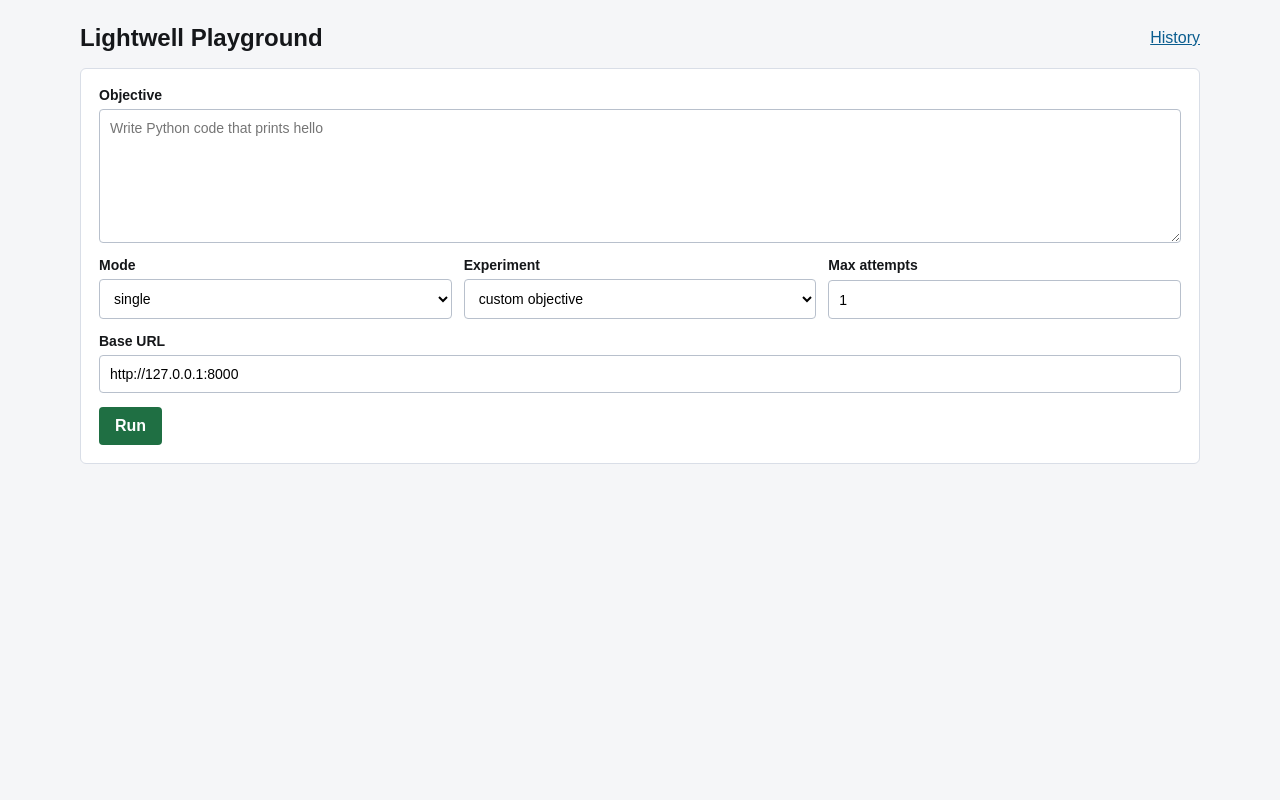
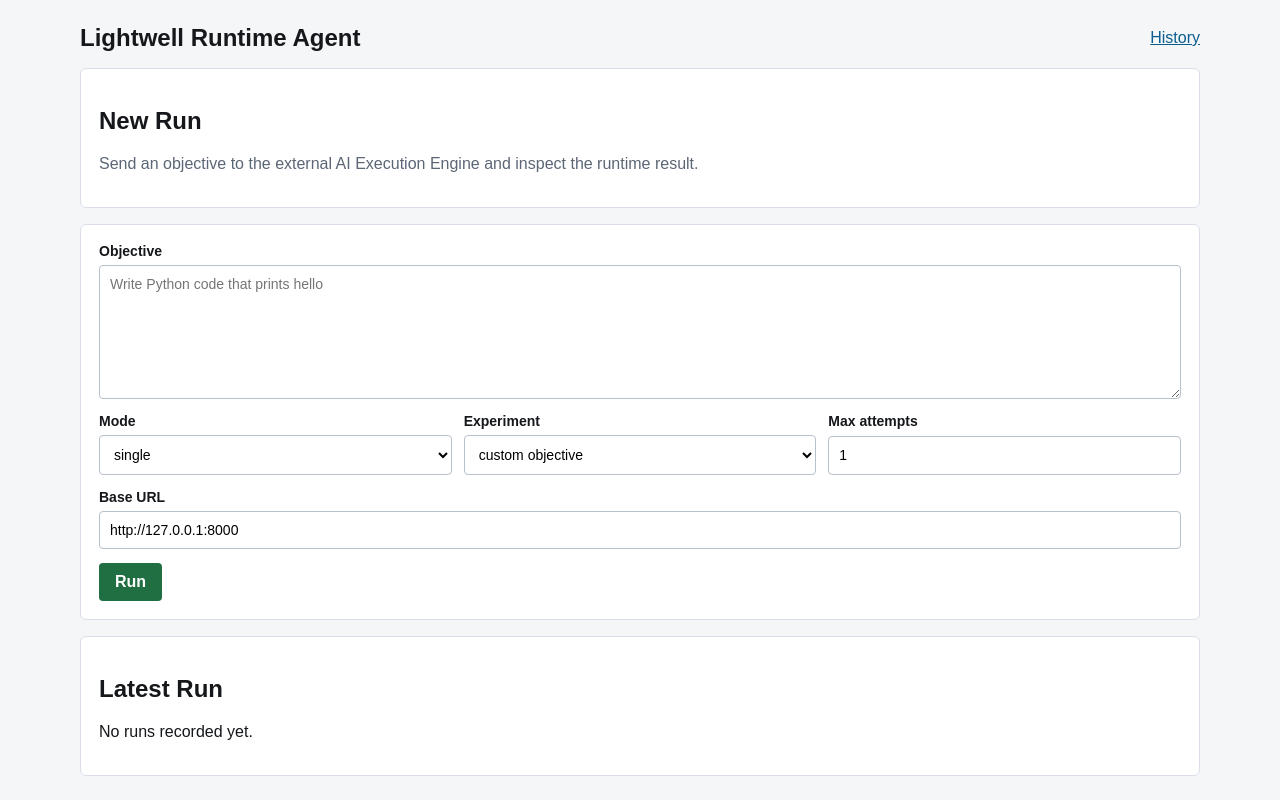
Before and after one commit to Slyog/lightwell-runtime-agent, a FastAPI app: page / in a window 1280 px wide. Run offline with FastAPI, Linux system fonts and the light colour scheme.

Commit message:
Add Lightwell run history inspection workspace

```diff
--- a/app.py
+++ b/app.py
@@ -83,6 +83,28 @@ def status_options(selected: str) -> str:
     )
 
 
+def display_failure_category(success, failure_category) -> str:
+    return "none" if success is True else str(failure_category or "unknown")
+
+
+def latest_run_summary() -> str:
+    runs = list_runs(LOG_DIR)
+    if not runs:
+        return "<p>No runs recorded yet.</p>"
+    latest = runs[0]
+    success = "unknown" if latest["success"] is None else str(latest["success"]).lower()
+    return (
+        '<div class="latest-grid">'
+        f"<div><span>timestamp</span><strong>{esc(latest['timestamp'])}</strong></div>"
+        f"<div><span>success</span><strong>{esc(success)}</strong></div>"
+        f"<div><span>failure_category</span><strong>{esc(display_failure_category(latest['success'], latest['failure_category']))}</strong></div>"
+        f"<div><span>trace_count</span><strong>{esc(latest['trace_count'])}</strong></div>"
+        f"<div class=\"wide\"><span>objective</span><strong>{esc(latest['objective'])}</strong></div>"
+        f'<div><a href="/history/{esc(latest["run_id"])}">Open detail</a></div>'
+        "</div>"
+    )
+
+
 @app.get("/", response_class=HTMLResponse)
 def index():
     return render_template(
@@ -92,6 +114,7 @@ def index():
         objective="",
         max_attempts="1",
         base_url="http://127.0.0.1:8000",
+        latest_run=latest_run_summary(),
     )
 
 
@@ -140,7 +163,7 @@ def render_result(result: dict, mode: str, max_attempts: int, base_url: str) ->
     return render_template(
         "result.html",
         success=esc(str(result.get("success")).lower()),
-        failure_category=esc(result.get("failure_category")),
+        failure_category=esc(display_failure_category(result.get("success"), result.get("failure_category"))),
         is_agent_failure=esc(str(result.get("is_agent_failure")).lower()),
         is_infrastructure_failure=esc(str(result.get("is_infrastructure_failure")).lower()),
         stdout=esc(result.get("final_stdout")),
@@ -169,7 +192,7 @@ def history(request: Request):
             f"<tr><td>{esc(run_item['timestamp'])}</td>"
             f"<td>{esc(run_item['objective'])}</td>"
             f"<td>{esc(success)}</td>"
-            f"<td>{esc(run_item['failure_category'])}</td>"
+            f"<td>{esc(display_failure_category(run_item['success'], run_item['failure_category']))}</td>"
             f"<td>{esc(run_item['trace_count'])}</td>"
             f"<td>{esc(run_item['experiment'] or '')}</td>"
             f'<td><a href="/history/{esc(run_item["run_id"])}">detail</a></td></tr>'
@@ -201,7 +224,7 @@ def run_detail(run_id: str):
         timestamp=esc(run_item["timestamp"]),
         experiment=esc(run_item["experiment"] or ""),
         success=esc(success),
-        failure_category=esc(run_item["failure_category"]),
+        failure_category=esc(display_failure_category(run_item["success"], run_item["failure_category"])),
         attempts=esc(run_item["attempts"]),
         trace_ids=esc(trace_ids),
         observations=esc(observations),
--- a/runner.py
+++ b/runner.py
@@ -199,7 +199,7 @@ def finalize(
     observations: List[str],
     experiment: Optional[str] = None,
 ) -> dict:
-    failure_category = None if success else classify_failure(final_stderr)
+    failure_category = "none" if success else classify_failure(final_stderr)
     is_infrastructure_failure = failure_category in INFRASTRUCTURE_FAILURES
     is_agent_failure = failure_category in AGENT_FAILURES
     output = {
--- a/static/style.css
+++ b/static/style.css
@@ -11,6 +11,11 @@ body {
 
 a {
   color: #0a5d8f;
+}
+
+.muted {
+  color: #5c6675;
+  margin-top: 4px;
 }
 
 .shell {
@@ -86,23 +91,30 @@ button {
 
 .grid,
 .result-grid,
-.two {
+.two,
+.latest-grid {
   display: grid;
   grid-template-columns: repeat(auto-fit, minmax(220px, 1fr));
   gap: 12px;
 }
 
-.result-grid div {
+.result-grid div,
+.latest-grid div {
   border: 1px solid #d9dee7;
   border-radius: 4px;
   padding: 12px;
 }
 
-.result-grid span {
+.result-grid span,
+.latest-grid span {
   display: block;
   color: #5c6675;
   font-size: 12px;
   margin-bottom: 6px;
+}
+
+.latest-grid .wide {
+  grid-column: 1 / -1;
 }
 
 pre {
--- a/summarize.py
+++ b/summarize.py
@@ -114,7 +114,7 @@ def summarize(path: Path) -> Dict[str, Any]:
         "total_events": len(events),
         "experiment": first_present(events, "experiment") or "none",
         "final_success": final_success,
-        "failure_category": failure_category or classify_failure(final_stderr, bool(final_event.get("timeout")), str(status or "")),
+        "failure_category": "none" if final_success is True else failure_category or classify_failure(final_stderr, bool(final_event.get("timeout")), str(status or "")),
         "is_agent_failure": final_event.get("is_agent_failure"),
         "is_infrastructure_failure": final_event.get("is_infrastructure_failure"),
         "trace_count": len(trace_ids),
--- a/templates/index.html
+++ b/templates/index.html
@@ -9,9 +9,14 @@
 <body>
   <main class="shell">
     <header class="topbar">
-      <h1>Lightwell Playground</h1>
+      <h1>Lightwell Runtime Agent</h1>
       <nav><a href="/history">History</a></nav>
     </header>
+
+    <section class="panel">
+      <h2>New Run</h2>
+      <p class="muted">Send an objective to the external AI Execution Engine and inspect the runtime result.</p>
+    </section>
 
     <form action="/run" method="post" class="panel">
       <label>
@@ -41,6 +46,11 @@
 
       <button type="submit">Run</button>
     </form>
+
+    <section class="panel">
+      <h2>Latest Run</h2>
+      $latest_run
+    </section>
   </main>
 </body>
 </html>
```
